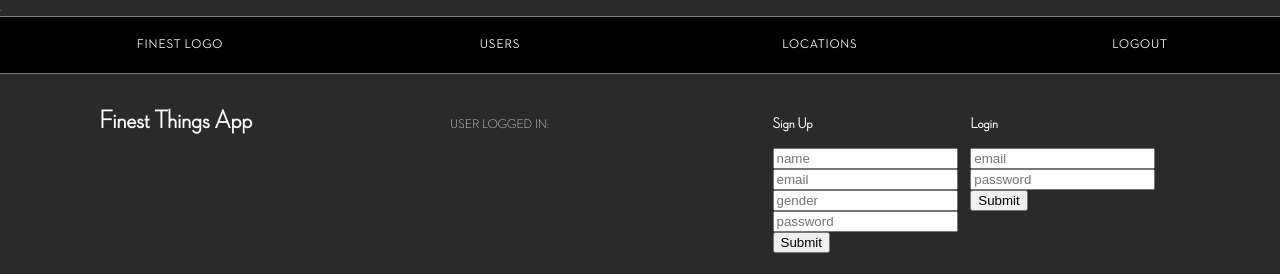
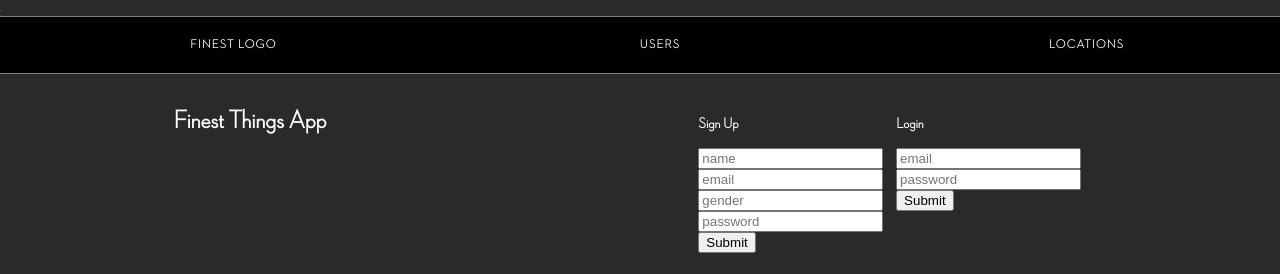
Before and after one commit to karbonbased/only-the-finest, a website: page public/index.html in a window 1280 px wide. Shown: the top 274 px of the page. Drawn offline with nearby package versions, Linux system fonts and the light colour scheme; some packages are replaced by stand-ins of ours; no server answers.

Commit message:
removed username after user logged out

```diff
--- a/public/index.html
+++ b/public/index.html
@@ -27,13 +27,13 @@
 		<a href="/">FINEST LOGO</a>
 		<a href="/users">USERS</a>
 		<a href="/locations">LOCATIONS</a>
-		<a ng-click=mainCtrl.logout()> {{ mainCtrl.user.name }} LOGOUT</a>
+		<a ng-click=mainCtrl.logout() ng-if="mainCtrl.isLoggedIn"> {{ mainCtrl.user.name }} LOGOUT</a>
 	</nav>
 </header>
 
 	<div ng-view></div>
 	<div id="top-elements">
-		<h1 class="top-content" id="greeting">Finest Things App</h1><span>USER LOGGED IN: {{ mainCtrl.user.name }} </span>
+		<h1 class="top-content" id="greeting">Finest Things App</h1><span ng-if="mainCtrl.isLoggedIn">HELLO {{ mainCtrl.user.name }} </span>
 		<div ng-if="!mainCtrl.isLoggedIn" id="addUserForm">
 			<div class="top-content" id="signup">
 				<h3>Sign Up</h3>
--- a/public/js/app.js
+++ b/public/js/app.js
@@ -120,12 +120,9 @@ app.controller('LoginController', ['$http', '$scope', function($http, $scope) {
 			//send the results to the parent controller
 			$scope.$emit('UserInfo', results.data);
 
-
 			// test ajax call to check session persistence
 			$http({ url: '/users/currentUser', method: 'GET'}).then(function(result) {
-
 				console.log('TEST AJAX CALL AFTER LOGIN: ', result.data);
-
 			});
 
 			},
```
